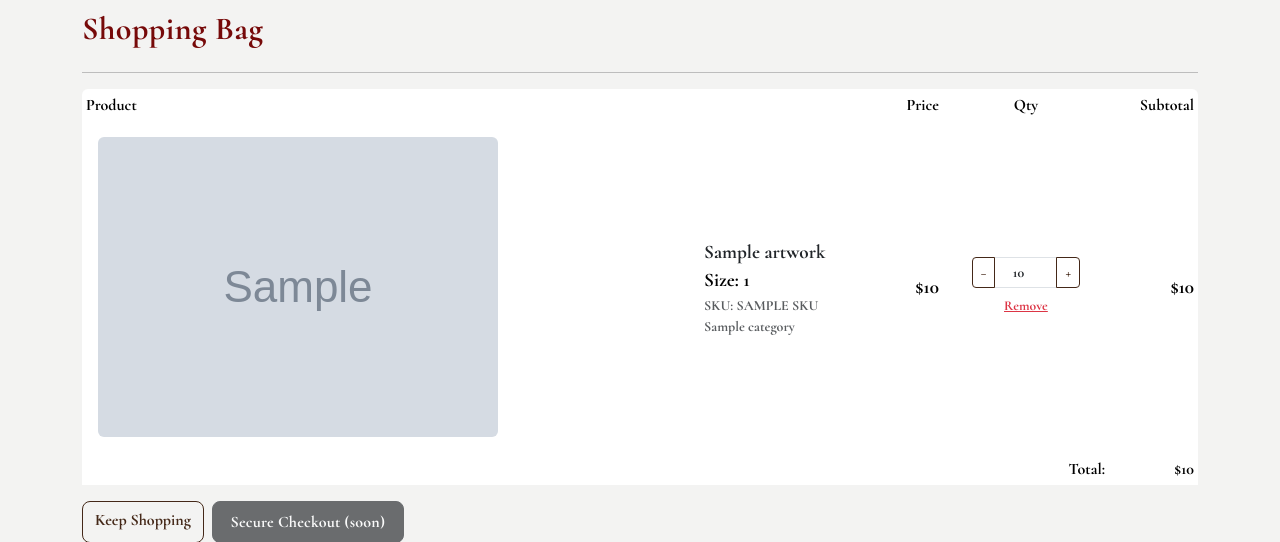
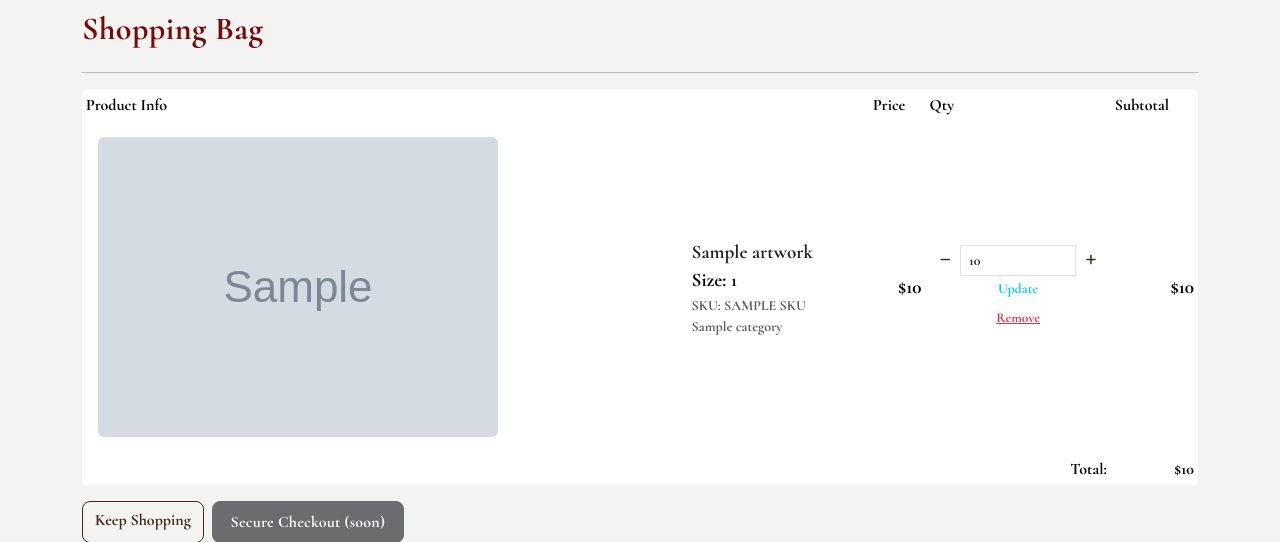
Before and after one commit to alexdotrud/artera_project, a Django app: template bag/templates/bag/bag.html in a window 1280 px wide. Shown: the part 73-615 px from the top of the page. Run offline with Django 5.2, Linux system fonts and the light colour scheme; the template is opened without the code that fills it: most values are stand-ins (such as "Sample title", 1, 10 or a date in 2020); grey boxes marked "Sample" are stand-in pictures; parts of the project's set-up code (start-up, migrations or seed data) failed here and were passed over; some web fonts are replaced.

Commit message:
Improve the update section in bag.html file

```diff
--- a/bag/templates/bag/bag.html
+++ b/bag/templates/bag/bag.html
@@ -18,11 +18,11 @@
                 <table class="table table-sm table-borderless align-middle">
                     <thead class="text-black">
                         <tr>
-                            <th scope="col">Product</th>
+                            <th scope="col">Product Info</th>
                             <th scope="col"></th>
-                            <th scope="col" class="text-end">Price</th>
-                            <th scope="col" class="text-center">Qty</th>
-                            <th scope="col" class="text-end">Subtotal</th>
+                            <th scope="col">Price</th>
+                            <th scope="col">Qty</th>
+                            <th scope="col">Subtotal</th>
                         </tr>
                     </thead>
 
@@ -64,19 +64,37 @@
                             </td>
 
                             <td class="py-3 text-center">
-                                <form class="d-inline-block" method="POST"
-                                    action="{% url 'adjust_bag' it.artwork.id %}">
+                                <form class="form update-form" method="POST"
+                                    action="{% url 'adjust_bag' item.item_id %}">
                                     {% csrf_token %}
-                                    <input type="hidden" name="product_size" value="{{ it.size }}">
-                                    <div class="input-group input-group-sm" style="max-width: 200px;">
-                                        <button type="button" class="btn btn-outline-dark"
-                                            onclick="this.nextElementSibling.stepDown(); this.closest('form').submit();">−</button>
-                                        <input class="form-control text-center" type="number" name="quantity"
-                                            value="{{ it.qty }}" min="0" max="99">
-                                        <button type="button" class="btn btn-outline-dark"
-                                            onclick="this.previousElementSibling.stepUp(); this.closest('form').submit();">+</button>
+                                    <div class="form-group">
+                                        <div class="input-group">
+                                            <div class="input-group-prepend">
+                                                <button class="decrement-qty btn btn-sm btn-black rounded-0"
+                                                    data-item_id="{{ item.item_id }}"
+                                                    id="decrement-qty_{{ item.item_id }}">
+                                                    <span>
+                                                        <i class="fas fa-minus fa-sm"></i>
+                                                    </span>
+                                                </button>
+                                            </div>
+                                            <input class="form-control form-control-sm qty_input" type="number"
+                                                name="quantity" value="{{ item.quantity }}" min="1" max="99"
+                                                data-item_id="{{ item.item_id }}" id="id_qty_{{ item.item_id }}">
+                                            <div class="input-group-append">
+                                                <button class="increment-qty btn btn-sm btn-black rounded-0"
+                                                    data-item_id="{{ item.item_id }}"
+                                                    id="increment-qty_{{ item.item_id }}">
+                                                    <span>
+                                                        <i class="fas fa-plus fa-sm"></i>
+                                                    </span>
+                                                </button>
+                                            </div>
+                                            <input type="hidden" name="product_size" value="{{ item.size }}">
+                                        </div>
                                     </div>
                                 </form>
+                                <a class="update-link text-info"><small>Update</small></a>
                                 <div class="mt-1">
                                     <form method="POST" action="{% url 'adjust_bag' it.artwork.id %}" class="d-inline">
                                         {% csrf_token %}
```
